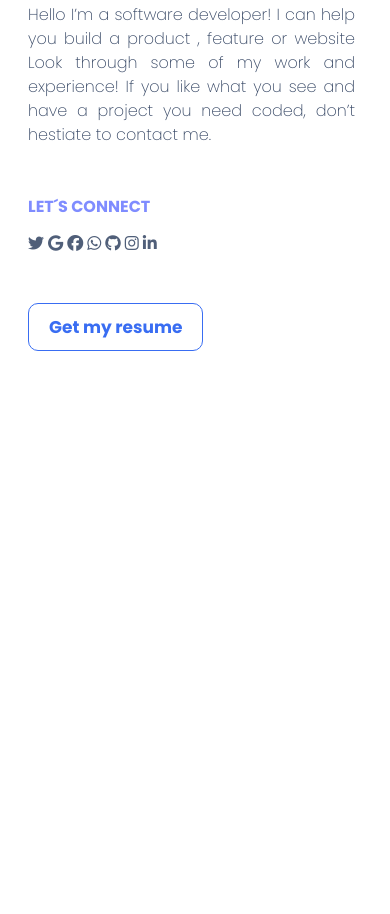
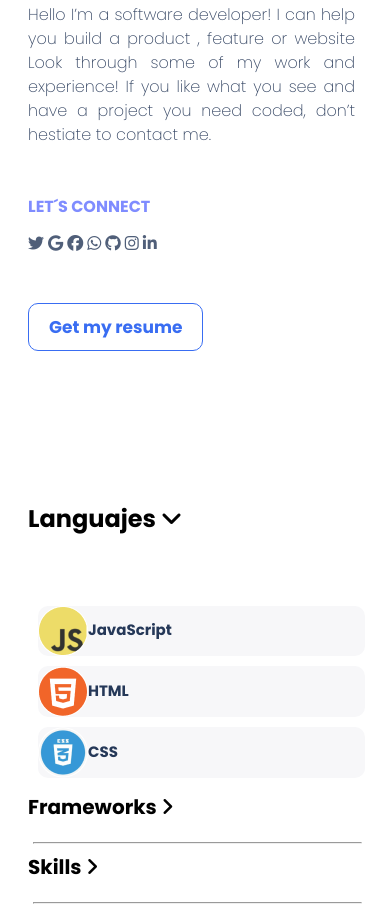
Before and after one commit to jdbs9514/Portfolio-setup-and-mobile-version-skeleton, a website: page index.html in a window 390 px wide. Shown: the part 4309-5223 px from the top of the page. Before the commit the page ends 4668 px from the top, so only its background shows below. Drawn offline with Linux system fonts and the light colour scheme; a web font is replaced by a local one.

Commit message:
Portfolio Mobile Project

```diff
--- a/index.html
+++ b/index.html
@@ -195,7 +195,35 @@
         <input type="button" name="boton1" value="Get my resume">
     </div>
 </section>
+
+<!--Seventh part-->
+
 <section>
-
+    <div class="languajes">
+     <h2>Languajes
+    <i class="fa-solid fa-angle-down"></i>
+    </h2>
+    </div>
+    <div class="two-list">
+        <ul class="works">
+            <li class="java"><img src="images/Ellipse1.png" alt="js" class="js">JavaScript</li>
+            <li class="ht"><img src="images/Ellipse2.png" alt="Html" class="ht">HTML</li>
+            <li class="cs"><img src="images/Ellipse3.png" alt="css" class="cs">CSS</li>
+        </ul>
+    </div>
+    <div class="frameworks">
+        Frameworks
+        <i class="fa-solid fa-angle-right"></i>
+    </div>
+    <div>
+        <hr>
+    </div>
+    <div class="skills">
+        Skills
+        <i class="fa-solid fa-angle-right"></i>
+        <div>
+            <hr>
+        </div>
+    </div>
 </section>
 </html>
--- a/style.css
+++ b/style.css
@@ -217,3 +217,83 @@ h6 {
 h1.about {
   margin-top: 200px;
 }
+
+/* Seventh part */
+
+div.languajes {
+  font-family: 'Poppins', sans-serif;
+  margin-top: 150px;
+}
+
+ul.works {
+  flex-direction: column;
+  list-style-type: none;
+  font-family: 'Poppins', sans-serif;
+  color: #253858;
+  font-size: 15px;
+  margin-left: -30px;
+}
+
+div.frameworks {
+  font-family: 'Poppins', sans-serif;
+  color: #000;
+  font-size: 20px;
+  font-weight: 800;
+  margin-top: 90px;
+}
+
+div.skills {
+  font-family: 'Poppins', sans-serif;
+  color: #000;
+  font-size: 20px;
+  font-weight: 800;
+}
+
+hr {
+  color: #dfe1e6;
+  width: 327px;
+  height: -1px;
+  margin-top: 20px;
+  margin-left: 5px;
+}
+
+i.fa-angle-right {
+  align-items: baseline;
+}
+
+li.java {
+  margin: 90 310 90 310;
+  background-color: #f7f7f9;
+  border-radius: 10px;
+  margin-top: 50px;
+}
+
+li.ht {
+  margin: 90 310 90 310;
+  background-color: #f7f7f9;
+  border-radius: 10px;
+  margin-top: 10px;
+}
+
+li.cs {
+  margin: 90 310 90 310;
+  background-color: #f7f7f9;
+  border-radius: 10px;
+  margin-top: 10px;
+}
+
+img.js {
+  vertical-align: middle;
+}
+
+img.ht {
+  vertical-align: middle;
+}
+
+img.cs {
+  vertical-align: middle;
+}
+
+.fa {
+  align-items: end;
+}
```
Also changed, not shown: images/Ellipse1.png (added), images/Ellipse2.png (added), images/Ellipse3.png (added).
